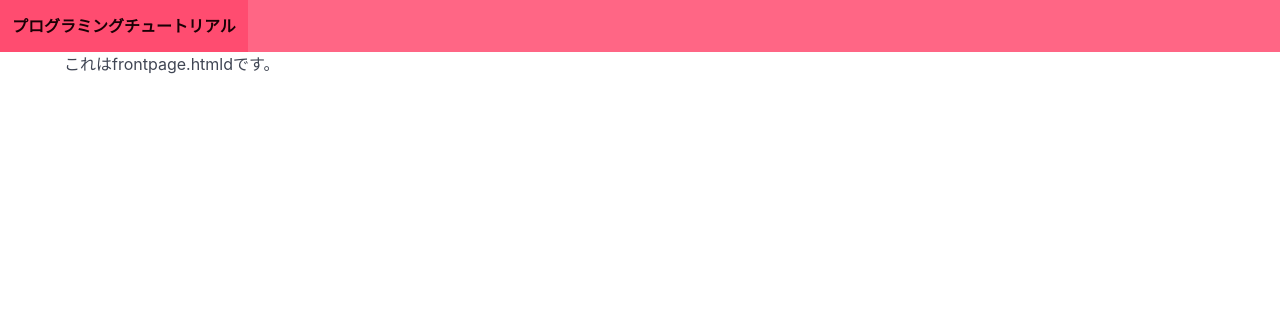
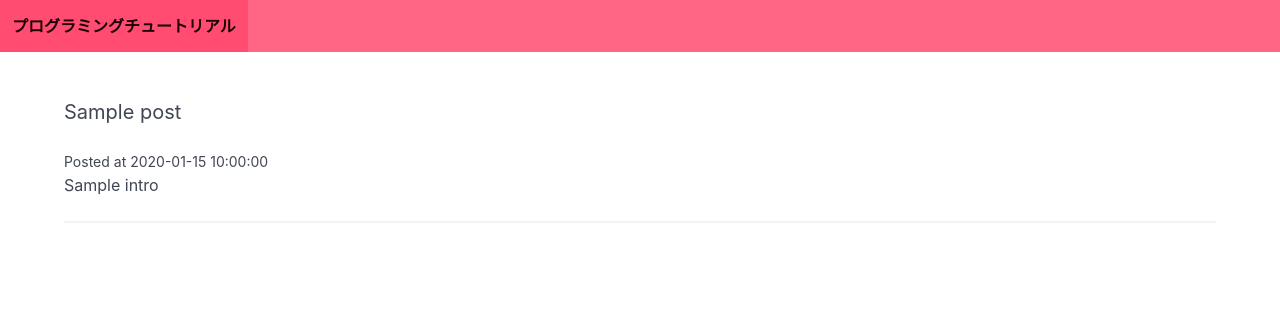
Before and after one commit to ErinaHasegawa0422/Django-blog-app, a Python web app: template blog/templates/blog/frontpage.html in a window 1280 px wide. Shown: the top 312 px of the page. Run offline with Jinja, Linux system fonts and the light colour scheme; the template is opened without the code that fills it: most values are stand-ins (such as "Sample title", 1, 10 or a date in 2020).

Commit message:
add getFeature

```diff
--- a/blog/templates/blog/base.html
+++ b/blog/templates/blog/base.html
@@ -18,7 +18,7 @@
         </div>
     </nav>
 
-    <section>
+    <section class = "section">
         <div class = "container"> {% block content %} {% endblock %}</div>
     </section>
 </body>
--- a/blog/templates/blog/frontpage.html
+++ b/blog/templates/blog/frontpage.html
@@ -1,5 +1,9 @@
- {% extends "blog/base.html" %} {% block content %}
+ {% extends "blog/base.html" %} {% block content %}{% for post in posts %}
+
  <div class = "post block">
-    <h2>これはfrontpage.htmldです。</h2>
+    <h2 class="subtitle">{{post.title}}</h2>
+    <small>Posted at {{post.posted_data}}</small>
+    <p>{{post.intro}}</p>
+    <hr />
  </div>
- {% endblock %}
+ {% endfor %}{% endblock %}
--- a/blog/views.py
+++ b/blog/views.py
@@ -1,4 +1,7 @@
+from http.client import HTTPResponse
 from django.shortcuts import render
+from .models import Post
 
 def frontpage(request):
-    return render(request, "blog/frontpage.html")
+    posts = Post.objects.all()
+    return render(request, "blog/frontpage.html", {"posts": posts})
```
